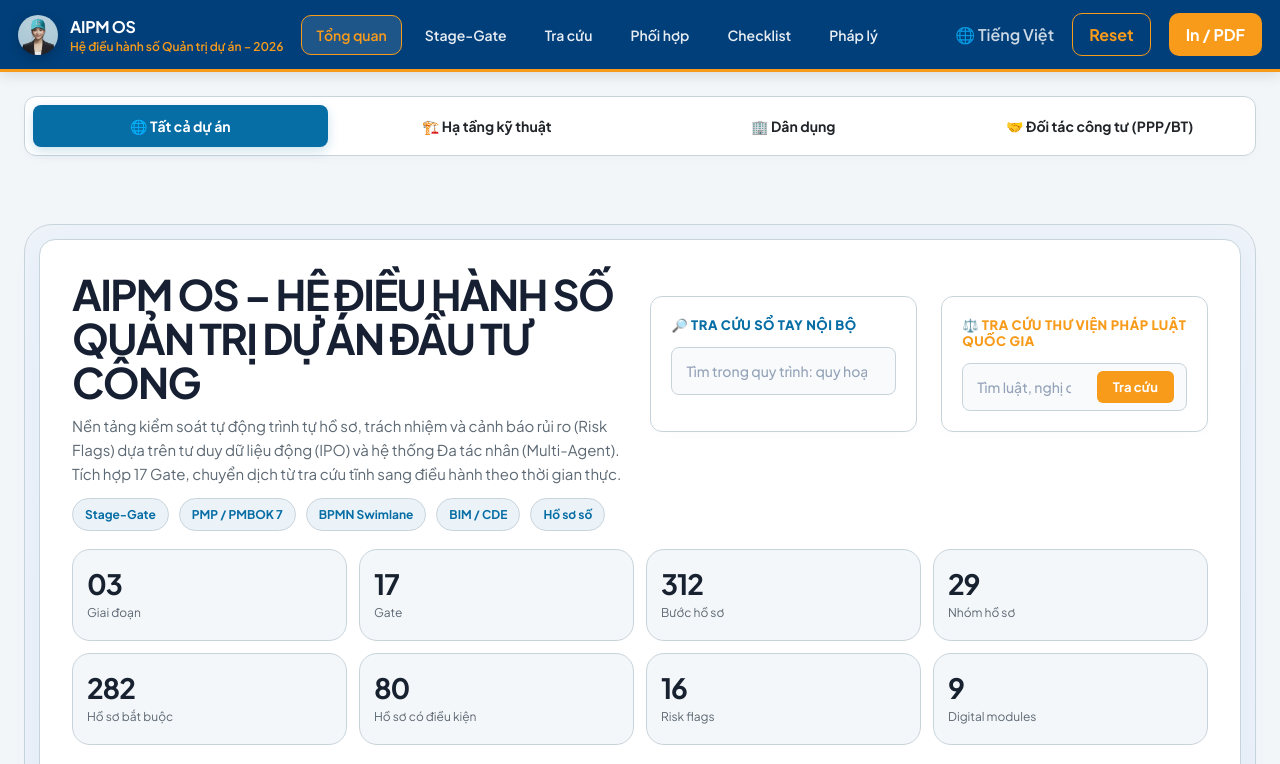
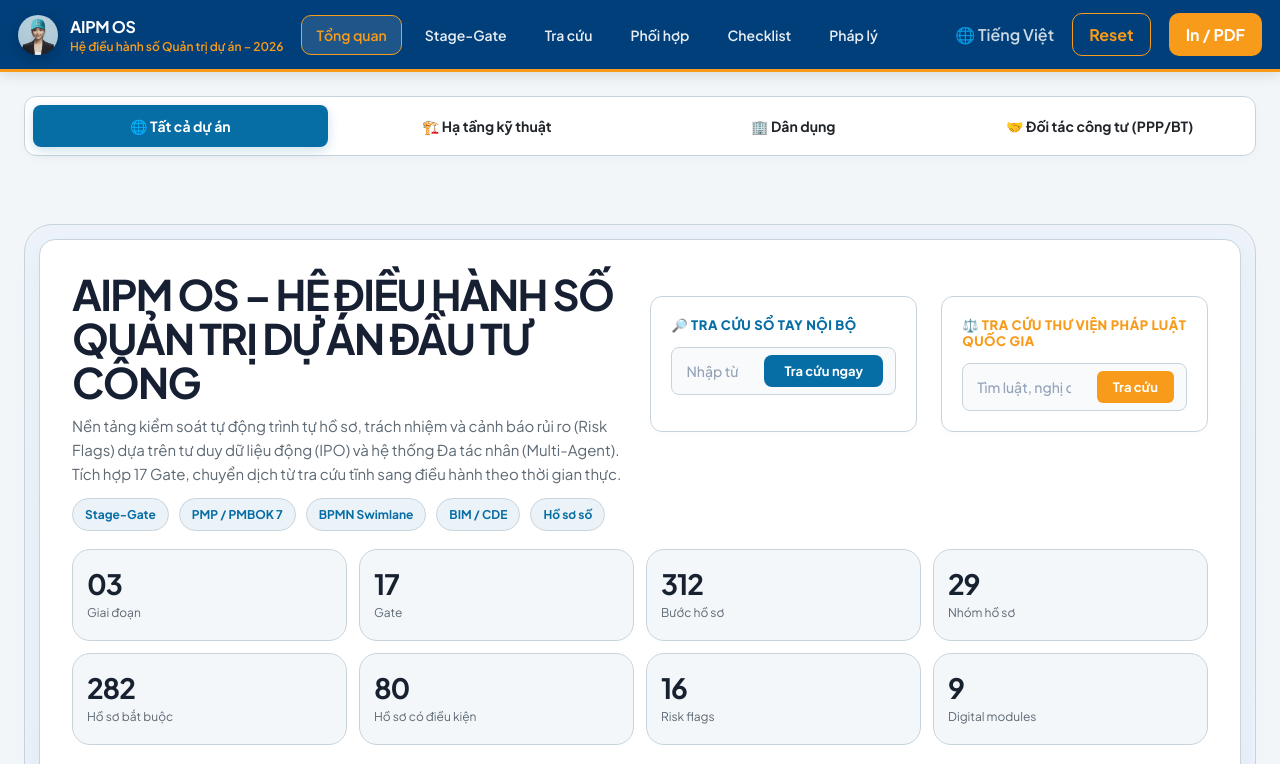
Before and after one commit to phudong0914-hub/aipm-os, a plain HTML site: page index.html in a window 1280 px wide. Shown: the top 764 px of the page. Drawn offline with Linux system fonts and the light colour scheme.

Commit message:
Add search button to internal search box

```diff
--- a/index.html
+++ b/index.html
@@ -422,8 +422,9 @@
 <div class="search-actions">
   <div class="search-panel">
     <label>🔎 TRA CỨU SỔ TAY NỘI BỘ</label>
-    <div class="search">
-      <input id="global-search" placeholder="Tìm trong quy trình: quy hoạch, chủ trương, ĐTM, PCCC, thiết kế..." type="search" />
+    <div class="search" style="display:flex; gap:10px;">
+      <input id="global-search" placeholder="Nhập từ khóa (vd: chủ trương, ĐTM, PCCC)..." type="search" style="flex:1;" />
+      <button class="nav-btn active" id="btn-global-search" style="padding: 10px 20px; white-space: nowrap; border-radius: 8px; font-weight: bold;">Tra cứu ngay</button>
     </div>
   </div>
   <div class="search-panel tvpl-panel">
@@ -1318,6 +1319,7 @@
       const syncSearch = (val)=>{ state.q=val; $('#global-search').value=val; $('#search-step').value=val; renderTable(); };
       $('#global-search').addEventListener('input',e=>syncSearch(e.target.value));
       $('#global-search').addEventListener('keydown',e=>{ if(e.key==='Enter') document.getElementById('lookup').scrollIntoView({behavior: 'smooth'}); });
+      $('#btn-global-search').addEventListener('click', () => { document.getElementById('lookup').scrollIntoView({behavior: 'smooth'}); });
       $('#search-step').addEventListener('input',e=>syncSearch(e.target.value));
       $('#filter-stage').onchange=e=>{state.stage=e.target.value; renderTable();};
       $('#filter-gate').onchange=e=>{state.gate=e.target.value; $('#active-gate-pill').textContent = state.gate==='all' ? 'Tất cả Gate' : state.gate; renderFiltered();};
```
